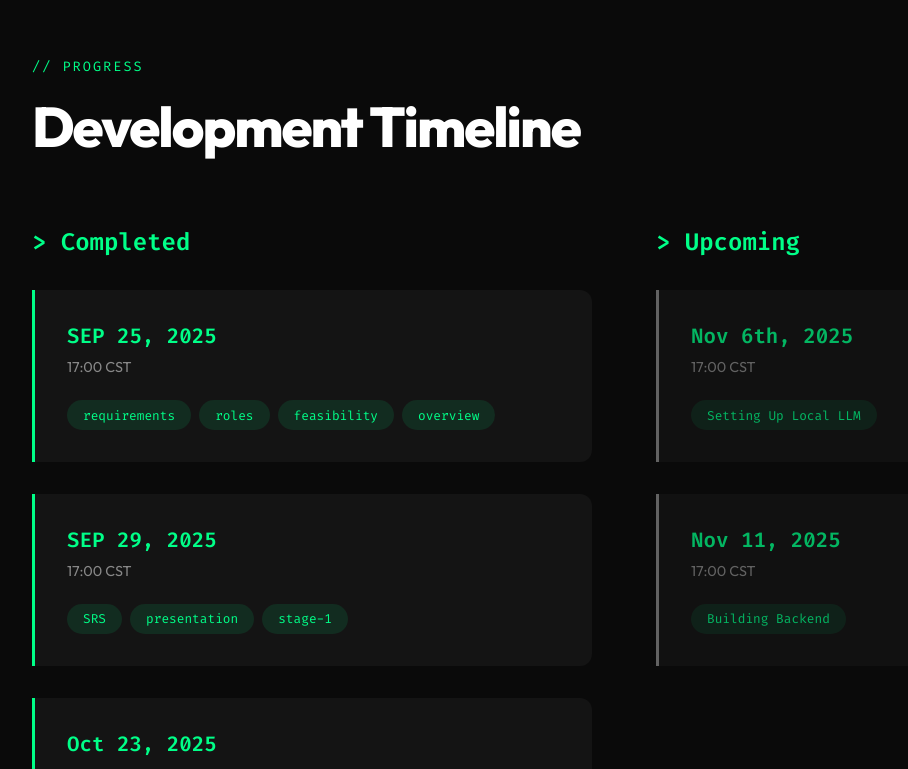
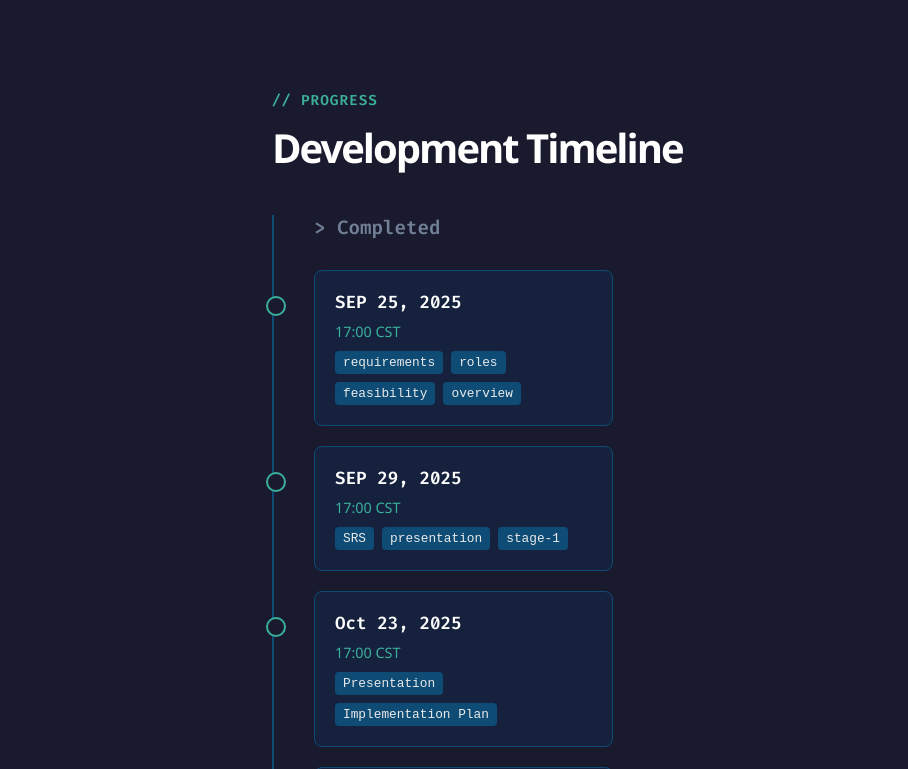
Before and after one commit to 47-P/Bottleneck-Breakers, a plain HTML site: page index.html in a window 1280 px wide. Shown: the part 2031-2800 px from the top of the page, without its empty margins (16-924 px from the left). Drawn offline with Linux system fonts and the light colour scheme.

Commit message:
Update index.html

```diff
--- a/index.html
+++ b/index.html
@@ -596,20 +596,7 @@
                     </li>
                     <li>
                         <span class="tech-name">LLM APIs</span>
-                        <span class="tech-version">GPT / LLaMA</span>
-                    </li>
-                    <li>
-                        <span class="tech-name">FastAPI</span>
-                        <span class="tech-version">Web Framework</span>
-                    </li>
-                    <li>
-                        <span class="tech-name">Docker</span>
-                        <span class="tech-version">Container</span>
-                    </li>
-                    <li>
-                        <span class="tech-name">OCR Engine</span>
-                        <span class="tech-version">Text Extract</span>
-                    </li>
+                        <span class="tech-version">Gemini / LLaMA</span>
                     <li>
                         <span class="tech-name">NLP Pipeline</span>
                         <span class="tech-version">Processing</span>
@@ -626,7 +613,7 @@
             <div class="feature">
                 <div class="feature-number">01.</div>
                 <h3>Multi-Format Parsing</h3>
-                <p>Seamlessly process PDF, DOCX, HTML, EPUB, and more. OCR-enabled for scanned documents with intelligent text extraction and structure preservation.</p>
+                <p>Seamlessly process PDF, DOCX, HTML, and more.</p>
             </div>
             <div class="feature">
                 <div class="feature-number">02.</div>
@@ -636,12 +623,12 @@
             <div class="feature">
                 <div class="feature-number">03.</div>
                 <h3>Enterprise Security</h3>
-                <p>Offline mode with zero data transmission. PII sanitization, encrypted API calls (TLS 1.2+), and automatic temp file cleanup.</p>
+                <p>Offline mode with zero data transmission. Encrypted API calls (TLS 1.2+), and automatic temp file cleanup.</p>
             </div>
             <div class="feature">
                 <div class="feature-number">04.</div>
                 <h3>Flexible Deployment</h3>
-                <p>GUI, CLI, and web interfaces. Cross-platform support (Windows, macOS, Linux) with Docker containerization for instant deployment.</p>
+                <p>GUI interface.</p>
             </div>
             <div class="feature">
                 <div class="feature-number">05.</div>
@@ -656,12 +643,128 @@
         </div>
     </section>
 
+<!DOCTYPE html>
+<html lang="en">
+<head>
+<meta charset="UTF-8">
+<meta name="viewport" content="width=device-width, initial-scale=1.0">
+<title>Development Timeline</title>
+<style>
+    /* Basic Reset and Font */
+    body {
+        font-family: 'Segoe UI', Tahoma, Geneva, Verdana, sans-serif;
+        background-color: #1a1a2e;
+        color: #eaeaea;
+        padding: 40px;
+    }
+
+    #timeline {
+        max-width: 800px;
+        margin: 0 auto;
+    }
+
+    .section-label {
+        color: #3bb19b;
+        font-size: 0.9rem;
+        font-weight: bold;
+        letter-spacing: 1px;
+        margin-bottom: 10px;
+    }
+
+    .section-title {
+        font-size: 2.5rem;
+        margin-top: 0;
+        margin-bottom: 40px;
+        color: #fff;
+    }
+
+    .timeline-wrapper {
+        border-left: 2px solid #0f4c75;
+        padding-left: 40px;
+        position: relative;
+    }
+
+    .timeline-column h3 {
+        color: #718096;
+        font-size: 1.2rem;
+        margin-bottom: 30px;
+    }
+
+    .timeline-event {
+        background-color: #16213e;
+        border: 1px solid #0f4c75;
+        border-radius: 8px;
+        padding: 20px;
+        margin-bottom: 20px;
+        position: relative;
+        transition: transform 0.2s ease;
+    }
+
+    .timeline-event:hover {
+        transform: translateX(5px);
+        border-color: #3bb19b;
+    }
+
+    /* Dot on the timeline line */
+    .timeline-event::before {
+        content: '';
+        position: absolute;
+        left: -49px; /* Adjust based on wrapper padding + border */
+        top: 25px;
+        width: 16px;
+        height: 16px;
+        background-color: #1a1a2e;
+        border: 2px solid #3bb19b;
+        border-radius: 50%;
+    }
+
+    .upcoming {
+        border-style: dashed;
+        opacity: 0.8;
+    }
+
+    .upcoming::before {
+        background-color: #3bb19b; /* Filled dot for upcoming/active */
+    }
+
+    .event-date {
+        font-weight: bold;
+        color: #fff;
+        font-size: 1.1rem;
+    }
+
+    .event-time {
+        color: #3bb19b;
+        font-size: 0.9rem;
+        margin-bottom: 10px;
+    }
+
+    .event-tags {
+        display: flex;
+        gap: 8px;
+        flex-wrap: wrap;
+    }
+
+    .tag {
+        background-color: #0f4c75;
+        color: #eaeaea;
+        padding: 4px 8px;
+        border-radius: 4px;
+        font-size: 0.8rem;
+        font-family: monospace;
+    }
+</style>
+</head>
+<body>
+
     <section id="timeline">
         <div class="section-label">// PROGRESS</div>
         <h2 class="section-title">Development Timeline</h2>
+
         <div class="timeline-wrapper">
             <div class="timeline-column">
                 <h3>&gt; Completed</h3>
+
                 <div class="timeline-event">
                     <div class="event-date">SEP 25, 2025</div>
                     <div class="event-time">17:00 CST</div>
@@ -672,6 +775,7 @@
                         <span class="tag">overview</span>
                     </div>
                 </div>
+
                 <div class="timeline-event">
                     <div class="event-date">SEP 29, 2025</div>
                     <div class="event-time">17:00 CST</div>
@@ -681,6 +785,7 @@
                         <span class="tag">stage-1</span>
                     </div>
                 </div>
+
                 <div class="timeline-event">
                     <div class="event-date">Oct 23, 2025</div>
                     <div class="event-time">17:00 CST</div>
@@ -689,6 +794,7 @@
                         <span class="tag">Implementation Plan</span>
                     </div>
                 </div>
+
                 <div class="timeline-event">
                     <div class="event-date">Oct 10, 2025</div>
                     <div class="event-time">17:00 CST</div>
@@ -696,16 +802,15 @@
                         <span class="tag">UML Diagrams</span>
                     </div>
                 </div>
-            </div>
-            <div class="timeline-column">
-                <h3>&gt; Upcoming</h3>
-                <div class="timeline-event upcoming">
+
+                <div class="timeline-event">
                     <div class="event-date">Nov 6th, 2025</div>
                     <div class="event-time">17:00 CST</div>
                     <div class="event-tags">
                         <span class="tag">Setting Up Local LLM</span>
                     </div>
                 </div>
+
                 <div class="timeline-event upcoming">
                     <div class="event-date">Nov 11, 2025</div>
                     <div class="event-time">17:00 CST</div>
@@ -713,9 +818,13 @@
                         <span class="tag">Building Backend</span>
                     </div>
                 </div>
-            </div>
-        </div>
+
+            </div> <!-- Closes timeline-column -->
+        </div> <!-- Closes timeline-wrapper (THIS WAS MISSING) -->
     </section>
+
+</body>
+</html>
 
     <section id="team">
         <div class="section-label">// TEAM</div>
```
